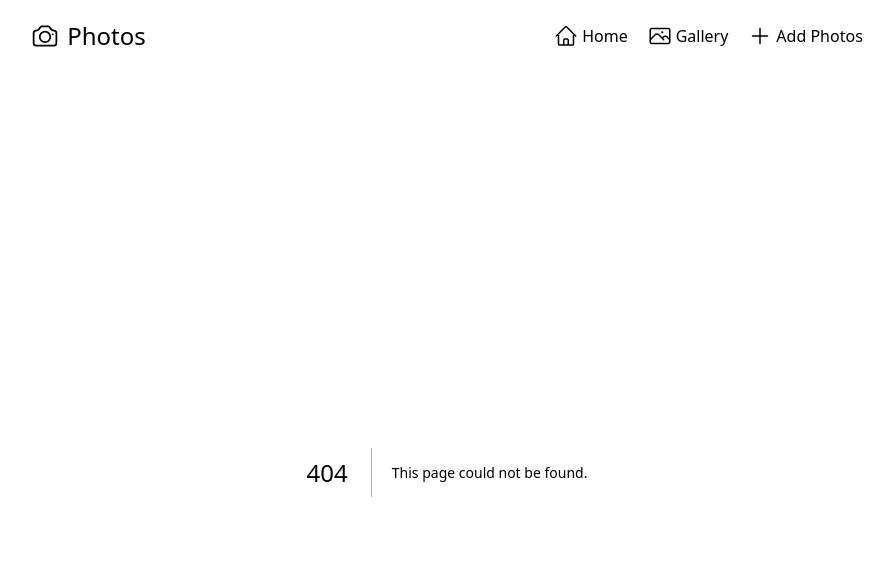
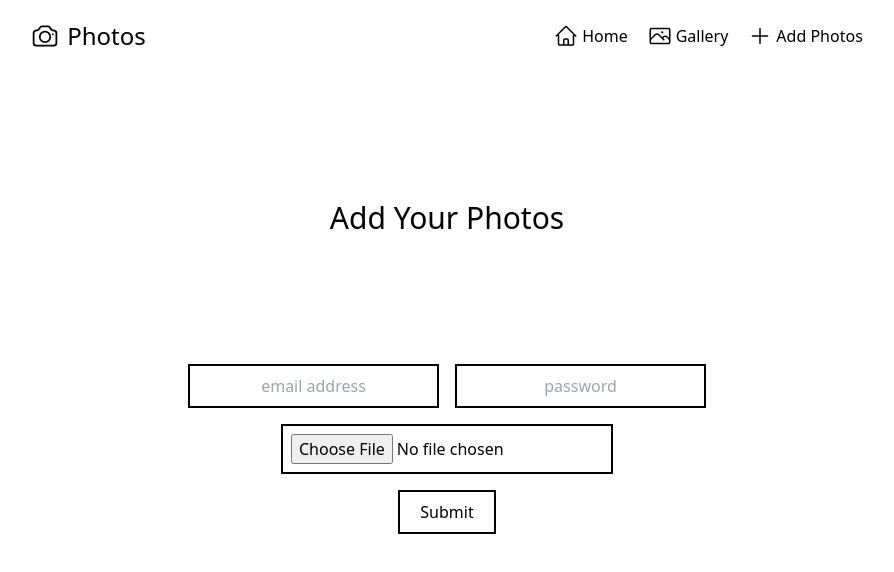
Before and after one commit to JackPangalia/pangalia-photos, a Next.js app in the folder pangalia-photos/: page /add in a window 1280 px wide. Before the commit this address had no page. Shown: the top 572 px of the page, without its empty margins (193-1087 px from the left). Built offline with nearby package versions, Linux system fonts and the light colour scheme.

Commit message:
added add page

```diff
--- /dev/null
+++ b/pangalia-photos/app/add/page.tsx
@@ -0,0 +1,35 @@
+const Add = () => {
+  return (
+    <>
+      <h1 className = 'flex justify-center my-32 text-3xl mr-auto ml-auto'>Add Your Photos</h1>
+      <form className = 'flex justify-center flex-col items-center gap-4'>
+        <div className = 'space-x-4'>
+          <input
+            className = 'border-2 border-black text-center p-2'
+            type = 'text'
+            placeholder = 'email address'
+          />
+
+          <input
+            className = 'border-2 border-black text-center p-2 '
+
+            type = 'text'
+            placeholder = 'password'
+          />
+        </div>
+
+        <input
+          className = 'border-2 p-2 border-black'
+          type = 'file'
+        />
+
+        <button
+          type ='submit'
+          className = 'border-2 border-black text-center px-5 py-2'
+        >Submit</button>
+      </form>
+    </>
+  )
+}
+
+export default Add
--- a/pangalia-photos/app/components/Navbar.tsx
+++ b/pangalia-photos/app/components/Navbar.tsx
@@ -33,7 +33,7 @@ const Navbar = () => {
               <path strokeLinecap="round" strokeLinejoin="round" d="M12 4.5v15m7.5-7.5h-15" />
             </svg>
 
-            <Link href = '#'>Add Photos</Link>
+            <Link href = '/add'>Add Photos</Link>
           </li>
         </ul>
       </nav>
--- a/pangalia-photos/app/page.tsx
+++ b/pangalia-photos/app/page.tsx
@@ -8,12 +8,6 @@ const Home = () => {
       </section>
 
       <section className = 'grid grid-cols-4 gap-4 mx-4'>
-        <img className = 'object-cover' src = 'https://cdn.pixabay.com/photo/2015/04/23/22/00/tree-736885__480.jpg' />
-        <img className = 'object-cover' src = 'https://images.unsplash.com/photo-1503023345310-bd7c1de61c7d?ixlib=rb-4.0.3&ixid=MnwxMjA3fDB8MHxzZWFyY2h8Mnx8aHVtYW58ZW58MHx8MHx8&w=1000&q=80' />
-        <img className = 'object-cover' src = 'https://images.pexels.com/photos/268533/pexels-photo-268533.jpeg?cs=srgb&dl=pexels-pixabay-268533.jpg&fm=jpg' />
-        <img className = 'object-cover' src = 'https://1.bp.blogspot.com/-kK7Fxm7U9o0/YN0bSIwSLvI/AAAAAAAACFk/aF4EI7XU_ashruTzTIpifBfNzb4thUivACLcBGAsYHQ/s1280/222.jpg' />
-        <img className = 'object-cover' src = 'https://cdn.esawebb.org/archives/images/screen/carinanebula3.jpg' />
-        <img className = 'object-cover' src = 'https://helpx.adobe.com/content/dam/help/en/photoshop/using/convert-color-image-black-white/jcr_content/main-pars/before_and_after/image-before/Landscape-Color.jpg' />
       </section>
     </>
   )
```
Also changed, not shown: pangalia-photos/package.json (+5 -3 lines), 1 other file (tests, documents, lock files or other folders).
